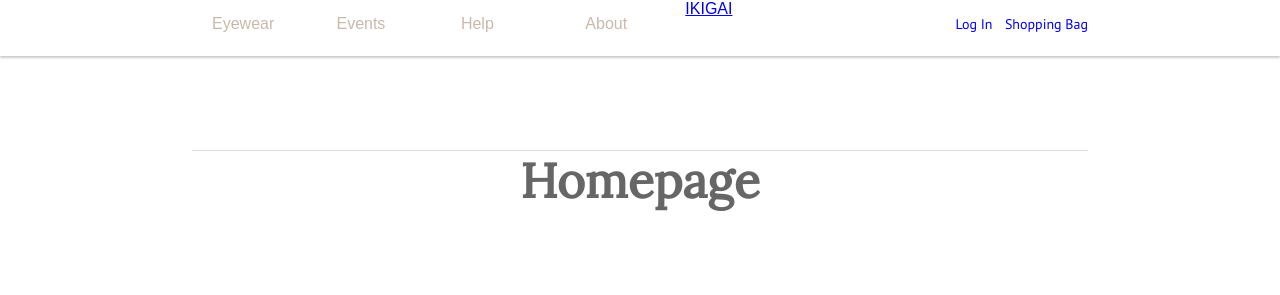
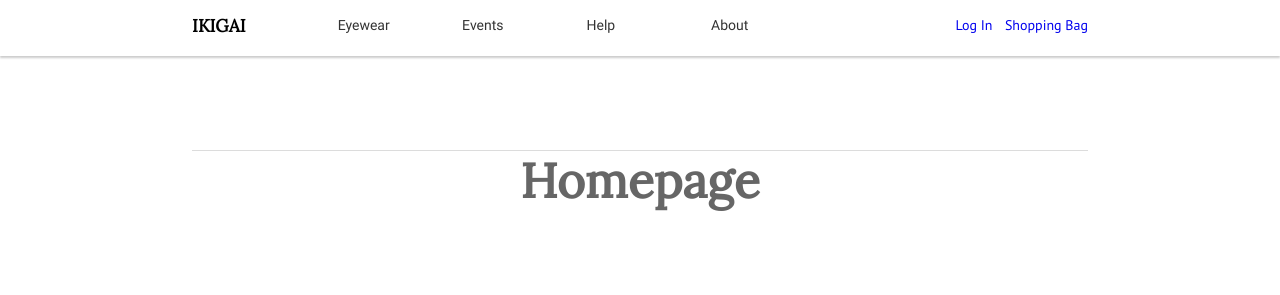
Before and after one commit to momokos2/IAT339PO2, a plain HTML site: page homepage.html in a window 1280 px wide. Drawn offline with Linux system fonts and the light colour scheme.

Commit message:
navigation position fixed, but no underline when hover on nav

```diff
--- a/css/style.css
+++ b/css/style.css
@@ -622,6 +622,7 @@
 /*bulleted list*/
 ul li{
 	color:#c9b9aa;
+	font-family: "Roboto-regular", sans-serif;
 }
 
 ul li span{
--- a/homepage.html
+++ b/homepage.html
@@ -15,38 +15,38 @@
 
 	<body>
 			<div class="nav-bar">
-					<a href="#"> IKIGAI </a>
+					<a href="#" class="brand"> IKIGAI </a>
 
 					<nav>
 						<ul id="main">
-							<li class="parent"> Eyewear
+							<li class="parent"> <a href="#"> Eyewear</a>
 								<ul class="drop">
 									<div>
-										<li class="child">Glasses</li>
-										<li class="child">Sun Glasses</li>
+										<li class="child"><a href="#">Glasses</a></li>
+										<li class="child"><a href="#">Sun Glasses</a></li>
 									</div>
 								</ul>
 							</li>
 
-							<li class="parent"> Events </li>
+							<li class="parent"> <a href="#">Events </a></li>
 
-							<li class="parent">Help
+							<li class="parent"><a href="#">Help</a>
 								<ul class="drop">
 									<div>
-										<li class="child">Contact Us</li>
-										<li class="child">Shipping &amp; Return</li>
-										<li class="child">Payment &amp; Security</li>
-										<li class="child"> Order Tracking</li>
+										<li class="child"><a href="#">Contact Us</a></li>
+										<li class="child"><a href="#">Shipping &amp; Return</a></li>
+										<li class="child"><a href="#">Payment &amp; Security</a></li>
+										<li class="child"> <a href="#">Order Tracking</a></li>
 									</div>
 								</ul>
 							</li>
 
-							<li class="parent">About
+							<li class="parent"><a href="#">About</a>
 								<ul class="drop">
 									<div>
-										<li class="child"> Our Story</li>
-										<li class="child"> Store Locator</li>
-										<li class="child"> Career</li>
+										<li class="child"> <a href="#">Our Story</a></li>
+										<li class="child"> <a href="#">Store Locator </a></li>
+										<li class="child"><a href="#"> Career </a></li>
 									</div>
 								</ul>
 							</li>
```
